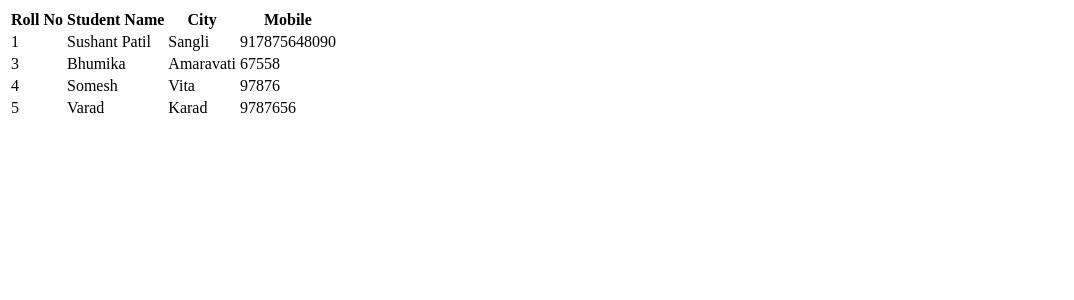
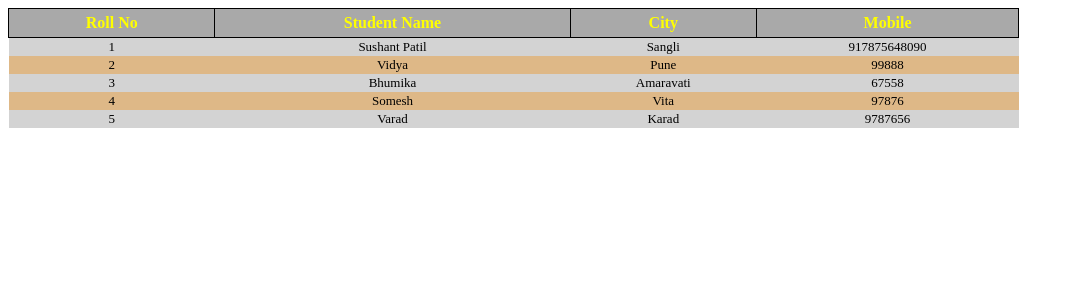
Before and after one commit to sushantp053/demob5, a Django app: page /student in a window 1280 px wide. Shown: the top 300 px of the page, without its empty margins (0-1074 px from the left). Run offline with Django 4.2, Linux system fonts and the light colour scheme; data comes from the database, SQL or seed files in the repository; both versions use the stored data as it was after the commit.

Commit message:
Student form created

```diff
--- a/demo/urls.py
+++ b/demo/urls.py
@@ -24,6 +24,7 @@ urlpatterns = [
     path("", views.home),
     path("home", views.home),
     path("about", views.about),
-    path("student", views.student)
-
+    path("student", views.student),
+    path("addstudent", views.addStudent),
+    path("addstud", views.addStud)
 ]
--- a/home/templates/home.html
+++ b/home/templates/home.html
@@ -5,6 +5,7 @@
     <meta charset="UTF-8">
     <meta name="viewport" content="width=device-width, initial-scale=1.0">
     <title>Document</title>
+    <link rel='stylesheet' type='text/css' media='screen' href='static/home/css/style.css'>
 </head>
 
 <body>
--- a/home/templates/student.html
+++ b/home/templates/student.html
@@ -4,6 +4,7 @@
     <meta charset="UTF-8" />
     <meta name="viewport" content="width=device-width, initial-scale=1.0" />
     <title>Student</title>
+    <link rel="stylesheet" href="static/home/css/student.css" />
   </head>
   <!-- this is an html comment -->
   <body>
@@ -15,14 +16,14 @@
         <th>City</th>
         <th>Mobile</th>
       </tr>
-      {% for s in stud %} {% if s.roll != 2 %}
+      {% for s in stud %}
       <tr>
         <td>{{ s.roll }}</td>
         <td>{{ s.name }}</td>
         <td>{{ s.city }}</td>
         <td>{{ s.mobile }}</td>
       </tr>
-      {% endif %} {% endfor %}
+      {% endfor %}
     </table>
   </body>
 </html>
--- a/home/views.py
+++ b/home/views.py
@@ -24,3 +24,25 @@ def student(request):
             print(s.name)
 
     return render(request=request, template_name="student.html", context={'stud': st})
+
+
+def addStudent(request):
+
+    return render(request, "addstudent.html")
+
+
+def addStud(request):
+
+    name = request.POST.get("name")
+    roll = request.POST.get("roll")
+    city = request.POST.get("city")
+    marks = request.POST.get("marks")
+    pass_year = request.POST.get("passyear")
+    mobile = request.POST.get("mobile")
+    email = request.POST.get("email")
+
+    st = Student(name=name, roll=roll, city=city, marks=marks,
+                 pass_year=pass_year, mobile=mobile, email=email)
+    st.save()
+    s = Student.objects.all()
+    return render(request, "student.html", {'stud': s})
--- /dev/null
+++ b/static/home/css/student.css
@@ -0,0 +1,31 @@
+th {
+  text-align: center;
+  background-color: darkgrey;
+  color: yellow;
+  font-size: medium;
+  padding: 5px;
+  border: 1px solid black;
+  margin: 0px;
+}
+table {
+  border-collapse: collapse;
+  width: 80%;
+  margin: 0px;
+}
+tr:nth-child(even) {
+  text-align: center;
+  background-color: lightgrey;
+  color: black;
+  font-size: small;
+  padding: 5px;
+  margin: 0px;
+}
+
+tr:nth-child(odd) {
+  text-align: center;
+  background-color: burlywood;
+  color: black;
+  font-size: small;
+  padding: 5px;
+  margin: 0px;
+}
--- /dev/null
+++ b/static/home/css/style.css
@@ -0,0 +1,3 @@
+h1 {
+  color: red;
+}
```
Also changed, not shown: home/templates/addstudent.html (added, +26 -0 lines), db.sqlite3, static/home/js/main.js (added).
